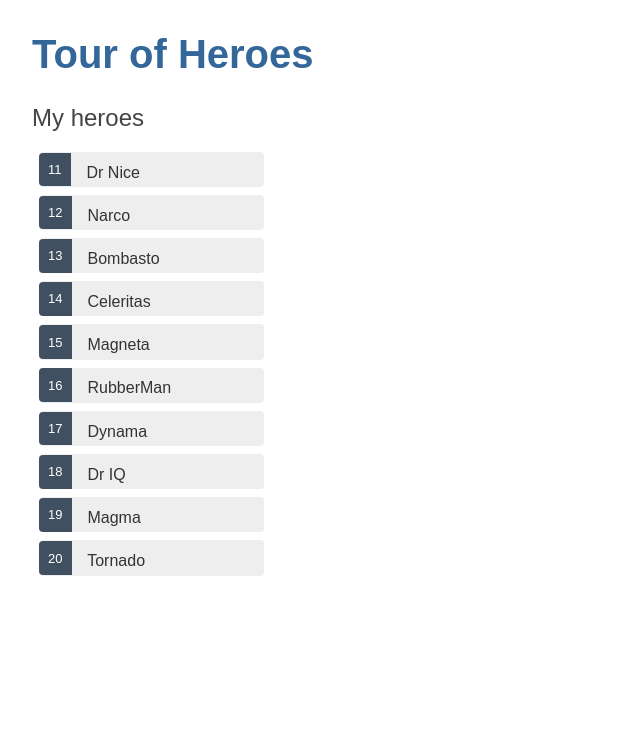
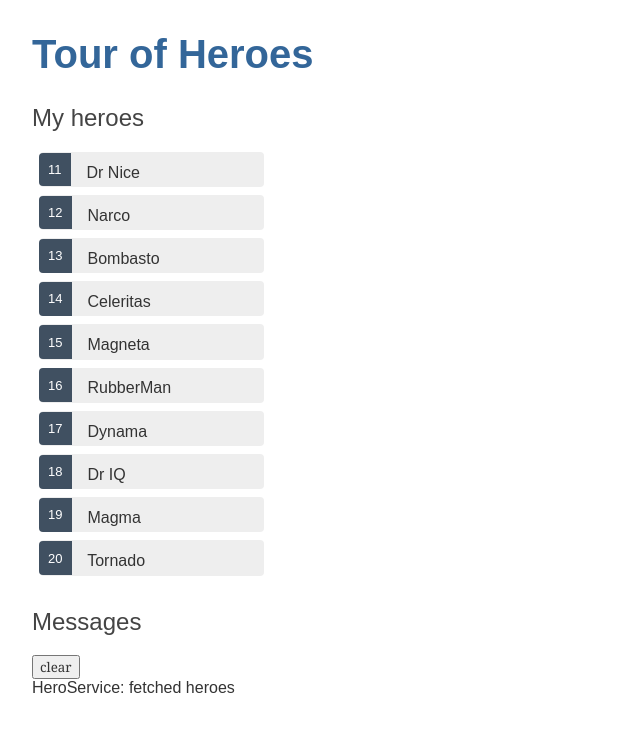
Before and after one commit to al123xiaaaa/tour-of-heroes, an Angular app: page / in a window 1280 px wide. Shown: the top 732 px of the page, without its empty margins (0-640 px from the left). Built offline with nearby package versions, Linux system fonts and the light colour scheme.

Commit message:
adding services

```diff
--- a/src/app/app.component.html
+++ b/src/app/app.component.html
@@ -1,2 +1,3 @@
 <h1>{{title}}</h1>
 <app-heroes></app-heroes>
+<app-messages></app-messages>
--- a/src/app/app.module.ts
+++ b/src/app/app.module.ts
@@ -6,12 +6,14 @@
 import { AppComponent } from './app.component';
 import { HeroesComponent } from './heroes/heroes.component';
 import { HeroDetailComponent } from './hero-detail/hero-detail.component';
+import { MessagesComponent } from './messages/messages.component';
 
 @NgModule({
   declarations: [
     AppComponent,
     HeroesComponent,
-    HeroDetailComponent
+    HeroDetailComponent,
+    MessagesComponent
   ],
   imports: [
     BrowserModule,
--- a/src/app/hero.service.ts
+++ b/src/app/hero.service.ts
@@ -2,15 +2,21 @@
 import { Observable, of } from 'rxjs';
 import { Hero } from './Hero';
 import { HEROES } from './mock-heores';
+
+import { MessageService } from './message.service';
 
 @Injectable({
   providedIn: 'root'
 })
 export class HeroService {
 
-  constructor() { }
+  constructor(
+    private messageService: MessageService
+  ) { }
 
   getHeroes(): Observable<Hero[]> {
+    // TODO: send the message _after_ fetching the heroes
+    this.messageService.add('HeroService: fetched heroes');
     return of(HEROES);
   }
 }
--- a/src/app/heroes/heroes.component.ts
+++ b/src/app/heroes/heroes.component.ts
@@ -1,6 +1,7 @@
 import { Component, OnInit } from '@angular/core';
 import { Hero } from '../Hero';
 import { HeroService } from '../hero.service';
+import { MessageService } from '../message.service';
 
 @Component({
   selector: 'app-heroes',
@@ -14,15 +15,17 @@
   // Reserve the constructor for simple initialization such as wiring constructor parameters to properties. The constructor shouldn't do anything.
   constructor(
     // When Angular creates a HeroesComponent, the Dependency Injection system sets the heroService parameter to the singleton instance of HeroService.
-    private heroService: HeroService
+    private heroService: HeroService,
+    private messageService: MessageService
   ) { }
 
-  ngOnInit(): void {
+  ngOnInit() {
     this.getHeroes();
   }
 
   onSelect(hero: Hero) {
     this.selectedHero = hero;
+    this.messageService.add(`HeroService: Selected hero id=${hero.id}`);
   }
 
   getHeroes() {
--- /dev/null
+++ b/src/app/message.service.ts
@@ -0,0 +1,18 @@
+import { Injectable } from '@angular/core';
+
+@Injectable({
+  providedIn: 'root'
+})
+export class MessageService {
+  messages: string[] = [];
+
+  constructor() { }
+
+  add(message: string) {
+    this.messages.push(message);
+  }
+
+  clear() {
+    this.messages = [];
+  }
+}
--- /dev/null
+++ b/src/app/messages/messages.component.html
@@ -0,0 +1,6 @@
+<div *ngIf="messageService.messages.length">
+  <h2>Messages</h2>
+  <button class="clear"
+    (click)="messageService.clear()">clear</button>
+  <div *ngFor="let message of messageService.messages">{{message}}</div>
+</div>
--- /dev/null
+++ b/src/app/messages/messages.component.ts
@@ -0,0 +1,19 @@
+import { Component, OnInit } from '@angular/core';
+import { MessageService } from '../message.service';
+
+@Component({
+  selector: 'app-messages',
+  templateUrl: './messages.component.html',
+  styleUrls: ['./messages.component.css']
+})
+export class MessagesComponent implements OnInit {
+
+  constructor(
+    // The messageService property must be public because you're going to bind to it in the template.
+    public messageService: MessageService
+  ) { }
+
+  ngOnInit(): void {
+  }
+
+}
```
Also changed, not shown: src/app/messages/messages.component.css (added), 2 other files (tests, documents, lock files or other folders).
